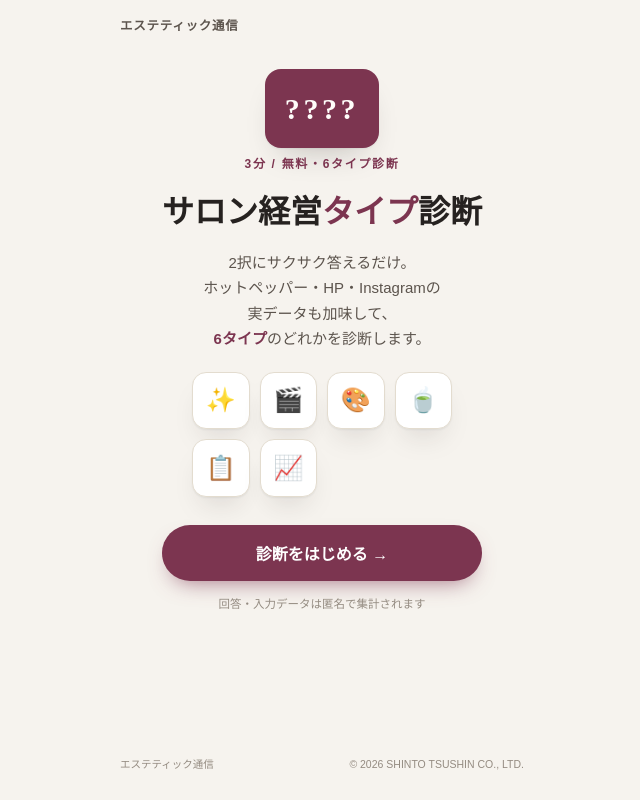
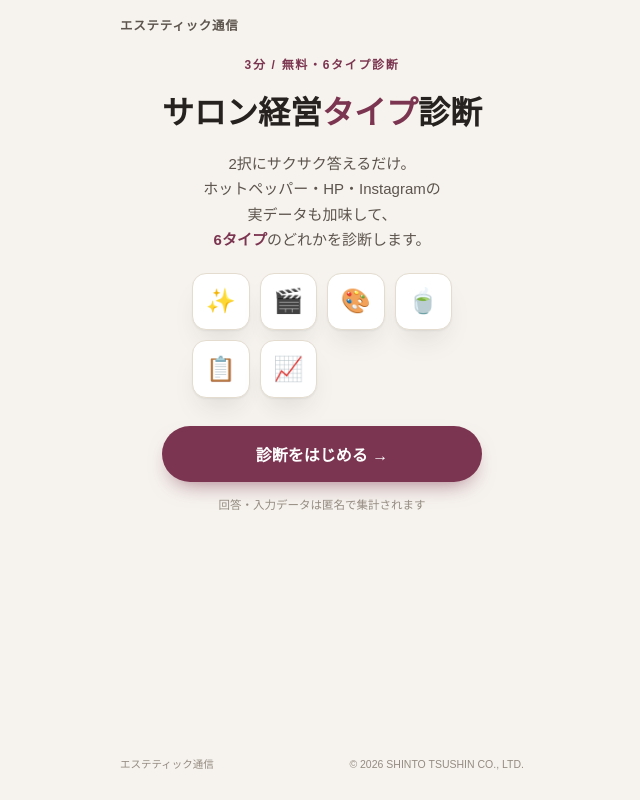
Before and after one commit to msk1004/estsushindan0818, a plain HTML site: page index.html in a window 1280 px wide. Shown: the whole page, without its empty margins (318-958 px from the left). Drawn offline with Linux system fonts and the light colour scheme.

Commit message:
イントロ画面の未使用プレースホルダー(????)バッジを削除

```diff
--- a/index.html
+++ b/index.html
@@ -40,9 +40,6 @@
 
     <!-- ===== SCREEN: INTRO ===== -->
     <section class="screen screen-intro" id="screen-intro" data-screen hidden>
-      <div class="intro-badge" aria-hidden="true">
-        <span class="badge-letters" id="badgeSample">????</span>
-      </div>
       <p class="eyebrow">3分 / 無料・6タイプ診断</p>
       <h1>サロン経営<span class="accent-underline">タイプ</span>診断</h1>
       <p class="intro-lead">2択にサクサク答えるだけ。<br>ホットペッパー・HP・Instagramの<br>実データも加味して、<br><strong>6タイプ</strong>のどれかを診断します。</p>
--- a/style.css
+++ b/style.css
@@ -219,20 +219,6 @@ main { flex: 1; display: flex; flex-direction: column; }
 .screen-gate .btn-ghost { margin-top: 10px; }
 
 /* ---------- Intro ---------- */
-.intro-badge { margin: 14px 0 6px; }
-
-.badge-letters {
-  display: inline-flex;
-  font-family: "Yu Mincho", serif;
-  font-weight: 700;
-  font-size: 30px;
-  letter-spacing: 0.12em;
-  color: var(--surface);
-  background: var(--accent);
-  padding: 14px 20px;
-  border-radius: 16px;
-  box-shadow: var(--shadow);
-}
 
 .screen-intro h1 {
   font-size: 32px;
```
